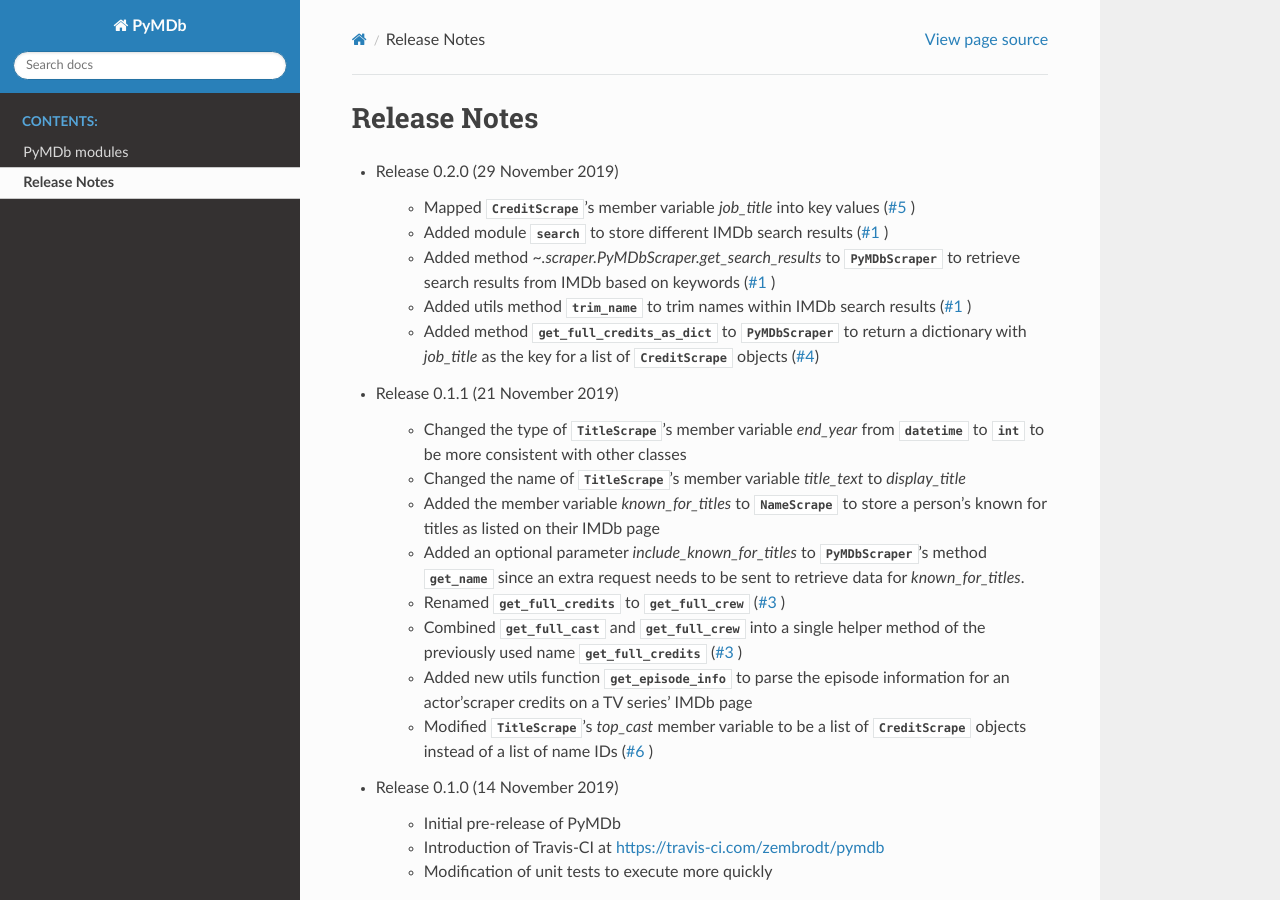
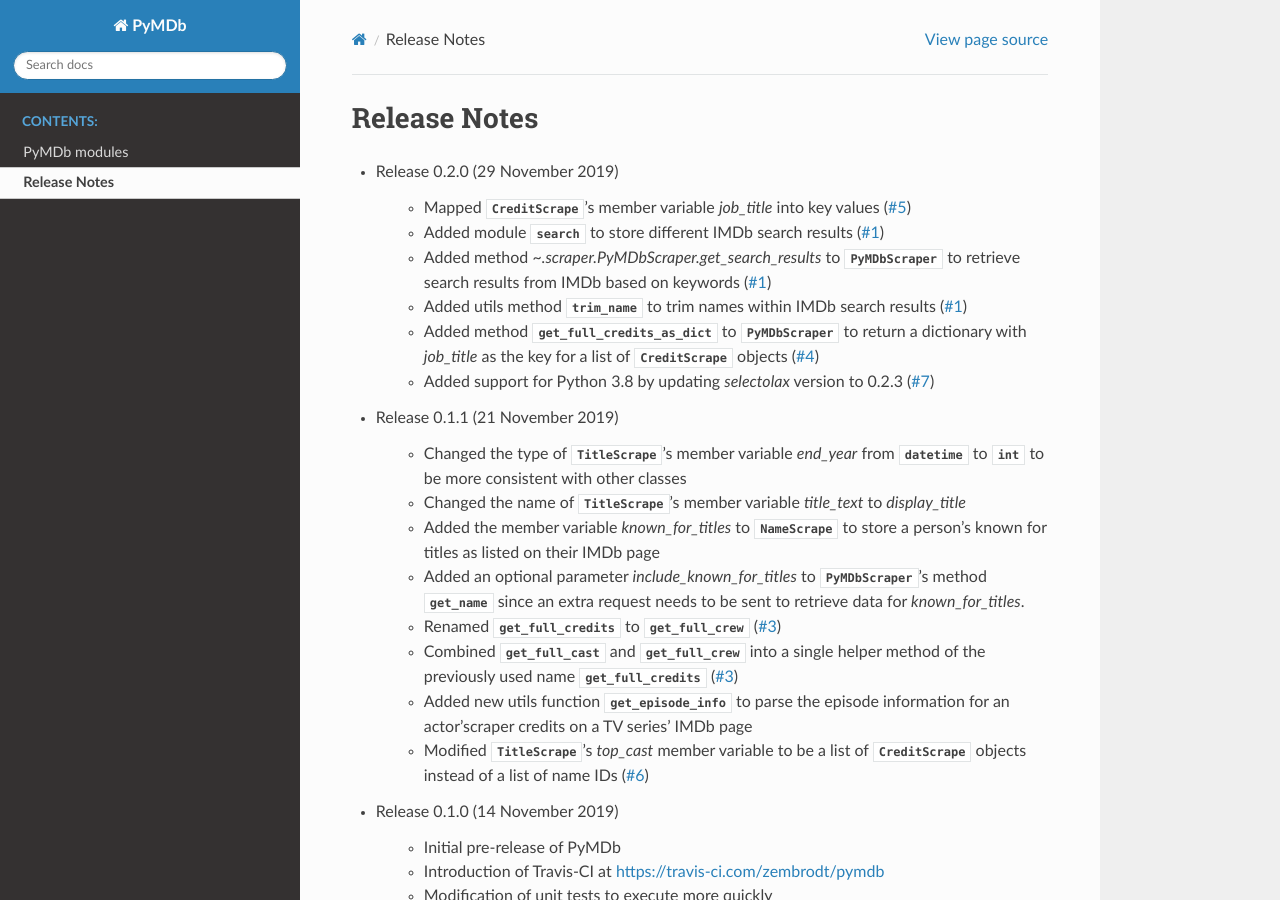
Before and after one commit to zembrodt/pymdb, a Sphinx documentation site: the page built from docs/release_notes.rst, in a window 1280 px wide and 900 px high. Built offline with Sphinx 7.4.7 and the Read the Docs theme 2.0.0, drawn with Linux system fonts in a browser that asks for light colours.

Commit message:
Updated release notes for Python 3.8 support

```diff
--- a/docs/release_notes.rst
+++ b/docs/release_notes.rst
@@ -3,14 +3,15 @@
 
 * Release 0.2.0 (29 November 2019)
 
-   - Mapped :class:`~.models.name.CreditScrape`'s member variable `job_title` into key values (`#5`_ )
-   - Added module :obj:`~.models.search` to store different IMDb search results (`#1`_ )
+   - Mapped :class:`~.models.name.CreditScrape`'s member variable `job_title` into key values (`#5`_)
+   - Added module :obj:`~.models.search` to store different IMDb search results (`#1`_)
    - Added method `~.scraper.PyMDbScraper.get_search_results` to :class:`~.scraper.PyMDbScraper`
-     to retrieve search results from IMDb based on keywords (`#1`_ )
-   - Added utils method :obj:`~.utils.trim_name` to trim names within IMDb search results (`#1`_ )
+     to retrieve search results from IMDb based on keywords (`#1`_)
+   - Added utils method :obj:`~.utils.trim_name` to trim names within IMDb search results (`#1`_)
    - Added method :obj:`~.scraper.PyMDbScraper.get_full_credits_as_dict` to :class:`~.scraper.PyMDbScraper`
      to return a dictionary with `job_title` as the key for a list of :class:`~.models.name.CreditScrape`
      objects (`#4`_)
+   - Added support for Python 3.8 by updating `selectolax` version to 0.2.3 (`#7`_)
 
 * Release 0.1.1 (21 November 2019)
 
@@ -23,13 +24,13 @@
    - Added an optional parameter `include_known_for_titles` to :class:`~.scraper.PyMDbScraper`'s
      method :obj:`~.scraper.PyMDbScraper.get_name` since an extra request needs to be sent to retrieve data for
      `known_for_titles`.
-   - Renamed :obj:`get_full_credits` to :obj:`~.scraper.PyMDbScraper.get_full_crew` (`#3`_ )
+   - Renamed :obj:`get_full_credits` to :obj:`~.scraper.PyMDbScraper.get_full_crew` (`#3`_)
    - Combined :obj:`~.scraper.PyMDbScraper.get_full_cast` and :obj:`~.scraper.PyMDbScraper.get_full_crew` into
-     a single helper method of the previously used name :obj:`~.scraper.PyMDbScraper.get_full_credits` (`#3`_ )
+     a single helper method of the previously used name :obj:`~.scraper.PyMDbScraper.get_full_credits` (`#3`_)
    - Added new utils function :obj:`~.utils.get_episode_info` to parse the episode information for an actor'scraper
      credits on a TV series' IMDb page
    - Modified :class:`~.models.title.TitleScrape`'s `top_cast` member variable to be a list of :class:`~.models.name.CreditScrape`
-     objects instead of a list of name IDs (`#6`_ )
+     objects instead of a list of name IDs (`#6`_)
 
 * Release 0.1.0 (14 November 2019)
 
@@ -58,3 +59,4 @@
 .. _#4: https://github.com/zembrodt/pymdb/issues/4
 .. _#5: https://github.com/zembrodt/pymdb/issues/5
 .. _#6: https://github.com/zembrodt/pymdb/issues/6
+.. _#7: https://github.com/zembrodt/pymdb/issues/7
```
